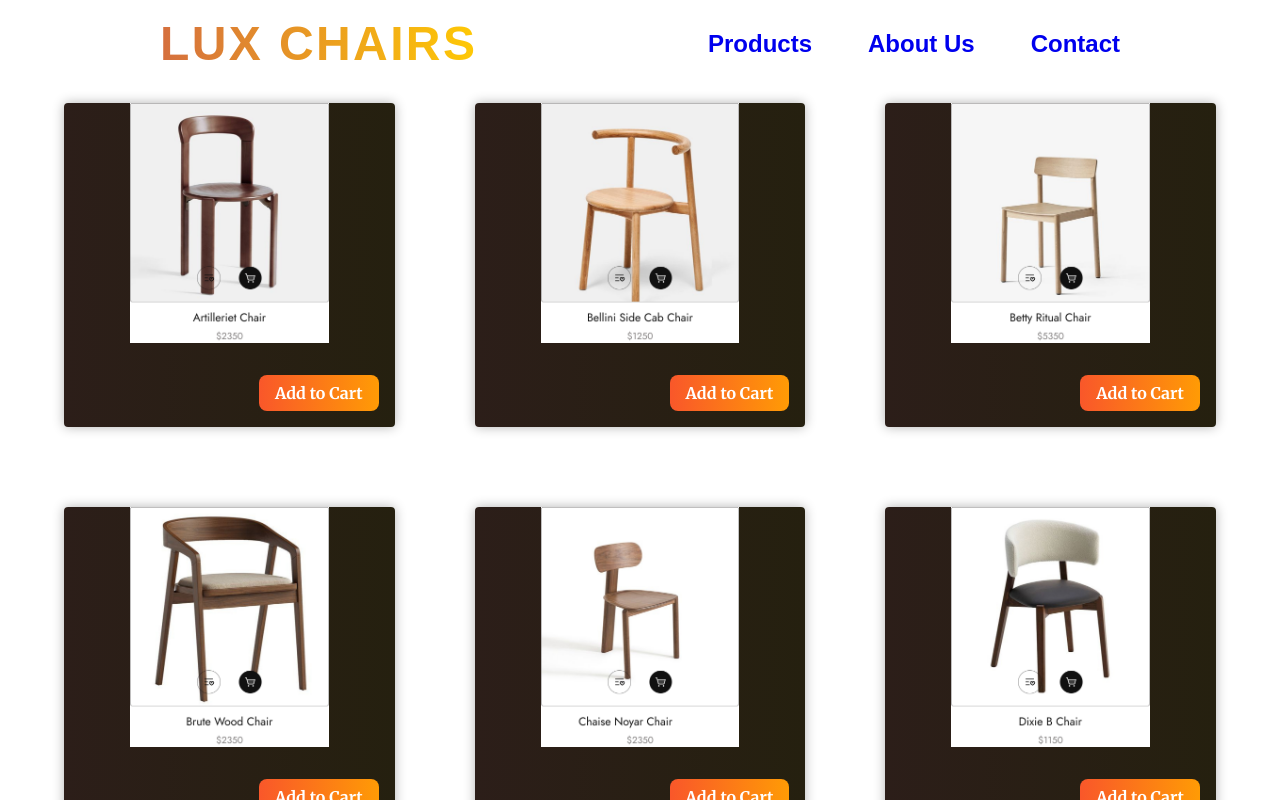
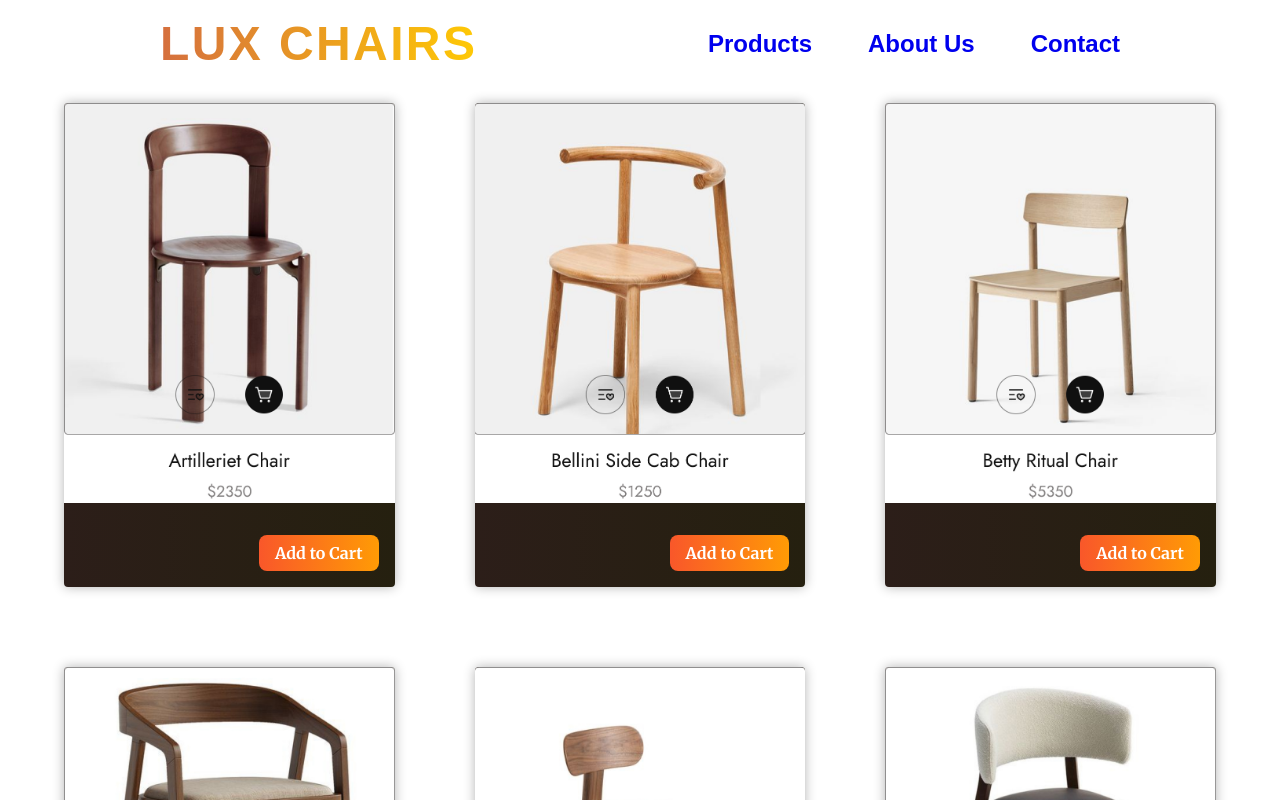
Before and after one commit to TemiladeRebecca/HNG-project-two, a Next.js app: page /products in a window 1280 px wide. Shown: the top 800 px of the page. Built offline with nearby package versions, Linux system fonts and the light colour scheme.

Commit message:
Updated product image

```diff
--- a/components/products/productItem.module.css
+++ b/components/products/productItem.module.css
@@ -13,11 +13,11 @@
 
   .image {
     position: relative;
-    height: 15rem;
+    height: 25rem;
   }
 
   .product img {
-    object-fit: contain;
+    object-fit: cover;
   }
 
   .actions {
```
